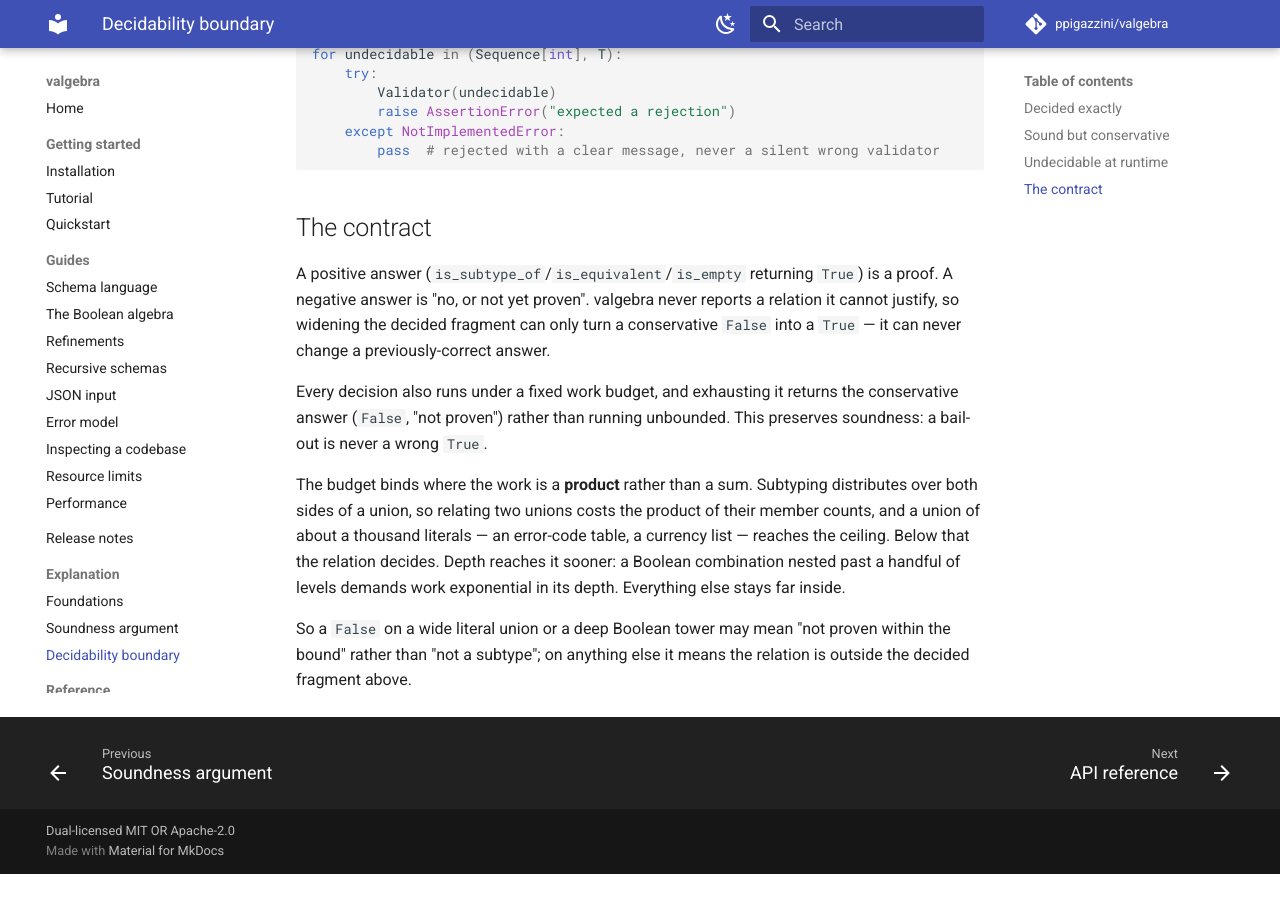
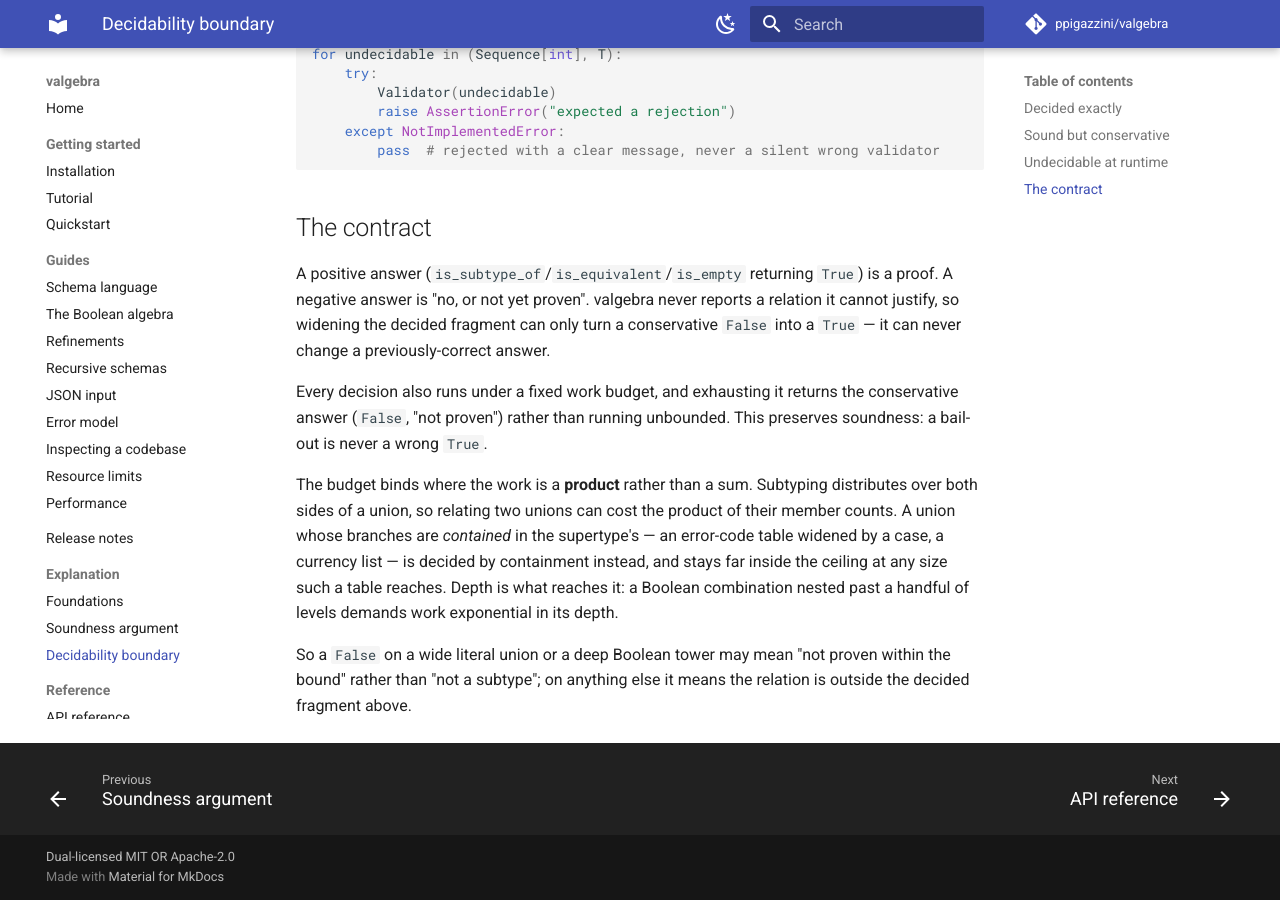
Before and after one commit to ppigazzini/valgebra, an MkDocs documentation site: the page built from docs/15-decidability.md, in a window 1280 px wide and 900 px high, scrolled down 5989 px. Built offline with MkDocs 1.6.1 and Material for MkDocs 9.7.7, drawn with Linux system fonts in a browser that asks for light colours; comment, search, counter and statistics services are not loaded; before the commit the page ends 6863 px from its top, so only the background shows below that.

Commit message:
perf: settle a union by containment before distributing over it
A schema below a union was decided by trying each branch in turn, and each try
costs a budget spend and two region walks before it reaches the comparison that
answers. A branch *equal* to the subject settles the relation, and finding one
is a scan of equalities, so that is asked first.

The shape this pays for is the one that grows: widening a literal union. The
relation was decided as the product of the two member counts, which is what the
decision budget bounds, so an error-code table or a currency list past roughly
a thousand members answered "not proven". Containment is linear in the branches,
and the relation decides at any size such a table reaches. The completeness
ledger loses the entry that recorded the bound, and the published boundary says
depth rather than width is what reaches the ceiling.

Measured against the decision workload under cachegrind: 31,635,083 instructions
before, 17,923,083 after, for the same verdicts.

```diff
--- a/docs/15-decidability.md
+++ b/docs/15-decidability.md
@@ -306,11 +306,12 @@ conservative answer (`False`, "not proven") rather than running unbounded. This
 preserves soundness: a bail-out is never a wrong `True`.
 
 The budget binds where the work is a **product** rather than a sum. Subtyping
-distributes over both sides of a union, so relating two unions costs the product
-of their member counts, and a union of about a thousand literals — an error-code
-table, a currency list — reaches the ceiling. Below that the relation decides.
-Depth reaches it sooner: a Boolean combination nested past a handful of levels
-demands work exponential in its depth. Everything else stays far inside.
+distributes over both sides of a union, so relating two unions can cost the
+product of their member counts. A union whose branches are *contained* in the
+supertype's — an error-code table widened by a case, a currency list — is decided
+by containment instead, and stays far inside the ceiling at any size such a table
+reaches. Depth is what reaches it: a Boolean combination nested past a handful of
+levels demands work exponential in its depth.
 
 So a `False` on a wide literal union or a deep Boolean tower may mean "not proven
 within the bound" rather than "not a subtype"; on anything else it means the
```
Also changed, not shown: CHANGELOG.md (+5 -0 lines), docs/dev/08-testing.md (+2 -2 lines), docs/dev/13-glossary.md (+1 -1 lines), 3 other files.
